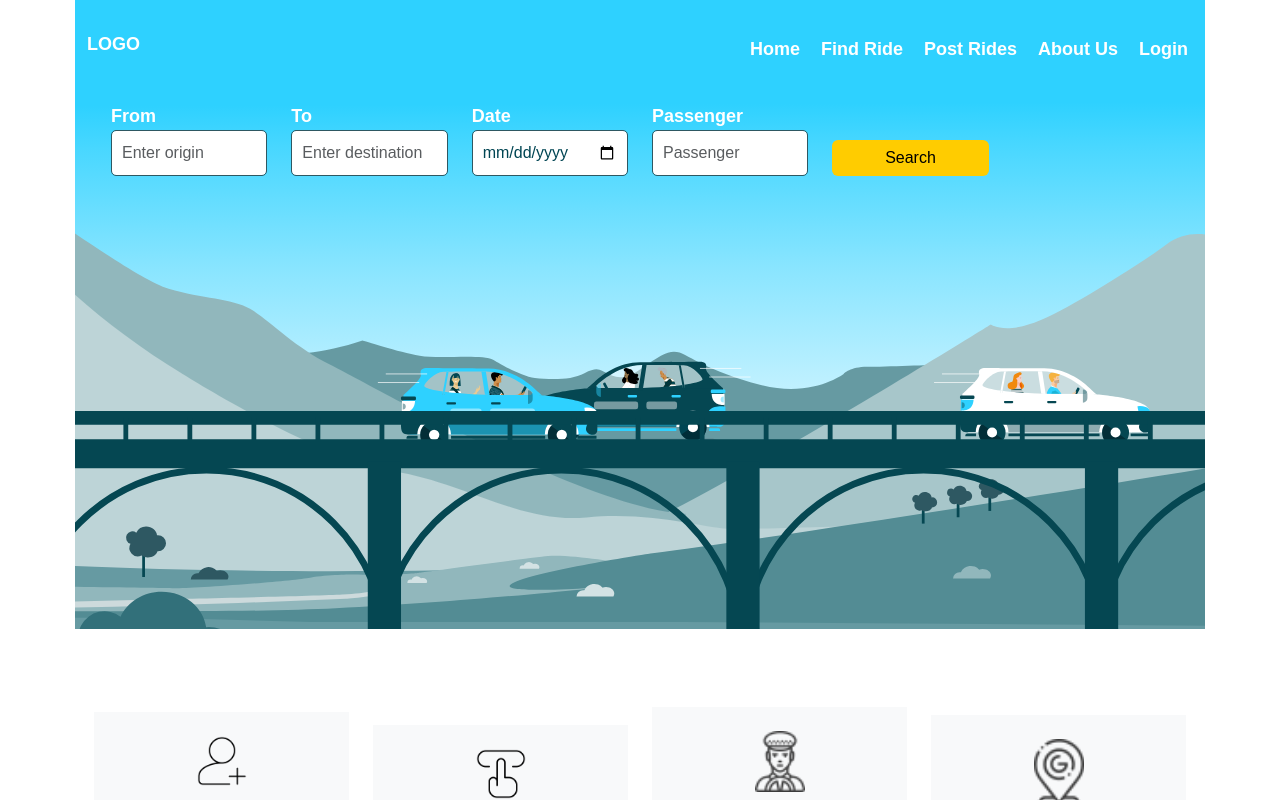
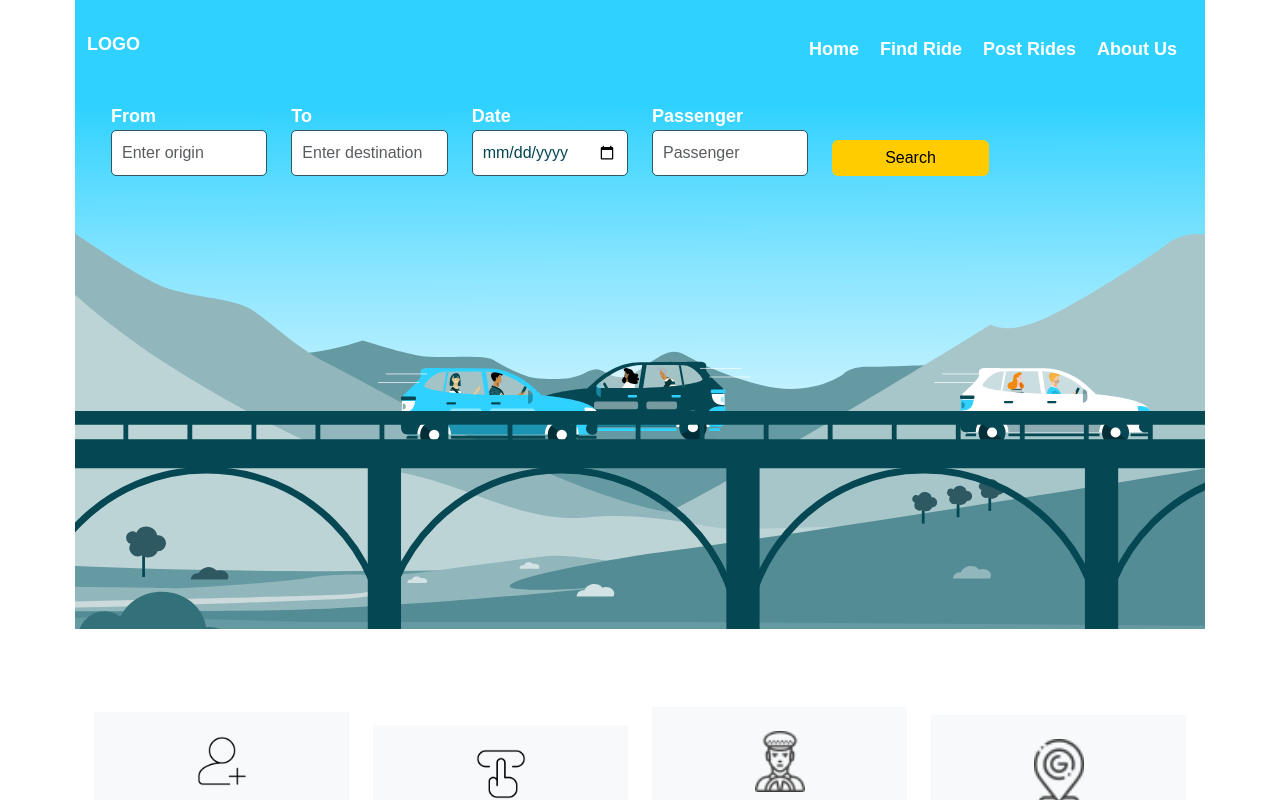
Before and after one commit to Diablodadayu/Carpool, a React (Vite) app in the folder client/: page /home in a window 1280 px wide. Shown: the top 800 px of the page. Built offline with nearby package versions, Linux system fonts and the light colour scheme.

Commit message:
removed login link from navbar

```diff
--- a/client/src/components/Navbar.jsx
+++ b/client/src/components/Navbar.jsx
@@ -18,9 +18,6 @@ const Navbar = (props) => {
         <Link className={`nav-link me-3 ${props.textColor}`} to="#about-us">
           About Us
         </Link>
-        <Link className={`nav-link ${props.textColor}`} to="#login">
-          Login
-        </Link>
       </nav>
     </div>
   );
```
